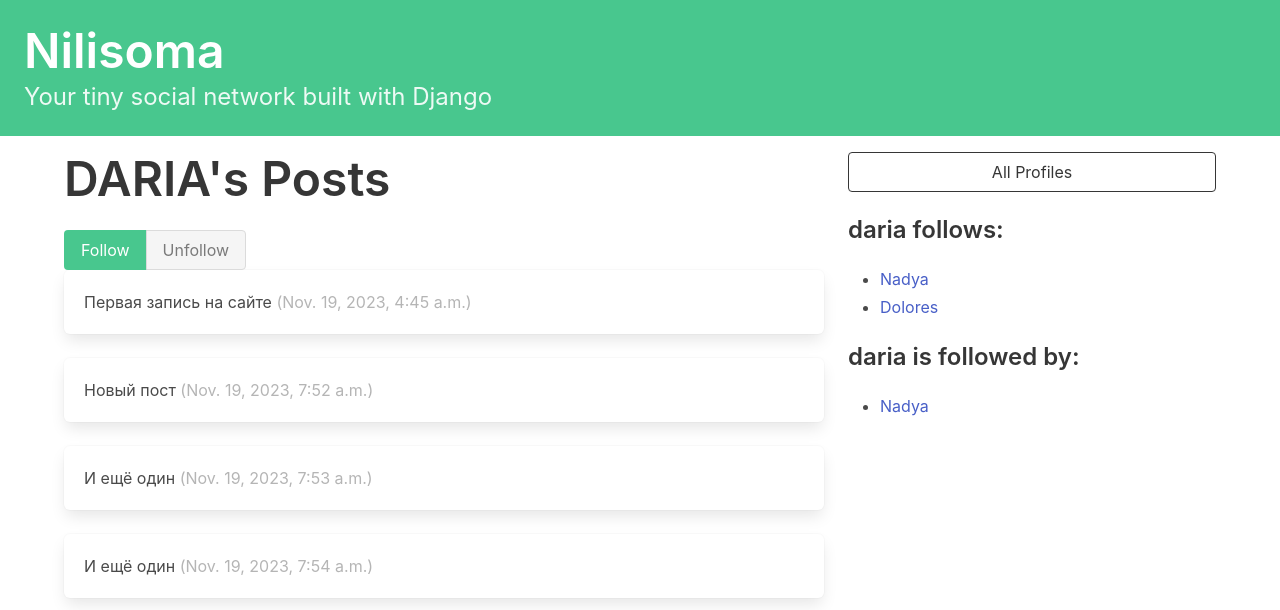
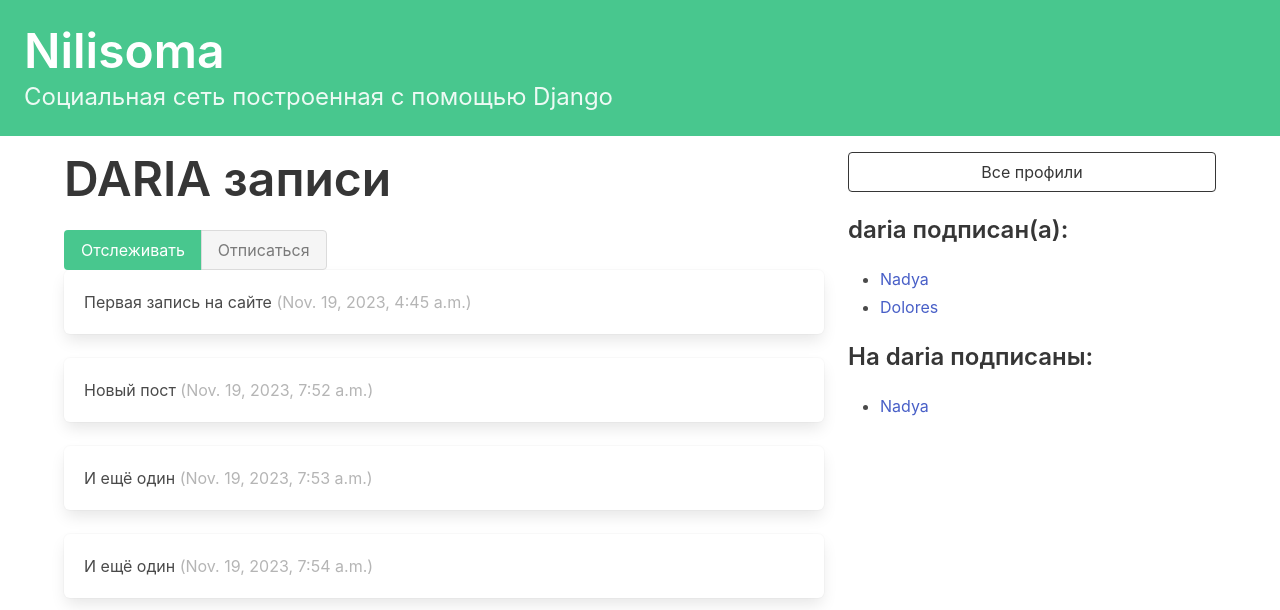
Before and after one commit to Mornyi/school_pr, a Django app: page /profile/2 in a window 1280 px wide. Shown: the top 610 px of the page. Run offline with Django 4.2, Linux system fonts and the light colour scheme; a user stored in the database is signed in; data comes from the database, SQL or seed files in the repository.

Commit message:
updated project files

```diff
--- a/nilisoma/templates/base.html
+++ b/nilisoma/templates/base.html
@@ -15,7 +15,7 @@
         <div class="hero-body">
             <h1 class="title is-1">Nilisoma</h1>
             <p class="subtitle is-4">
-                Your tiny social network built with Django
+                Социальная сеть построенная с помощью Django
             </p>
         </div>
     </section>
--- a/nilisoma/templates/nilisoma/profile.html
+++ b/nilisoma/templates/nilisoma/profile.html
@@ -10,18 +10,18 @@
     <div class="block">
 
     <h1 class="title is-1">
-        {{profile.user.username|upper}}'s Posts
+        {{profile.user.username|upper}} записи
     </h1>
 
     <form method="post">
         {% csrf_token %}
         <div class="buttons has-addons">
             {% if profile in user.profile.follows.all %}
-                <button class="button is-success is-static">Follow</button>
-                <button class="button is-danger" name="follow" value="unfollow">Unfollow</button>
+                <button class="button is-success is-static">Отслеживать</button>
+                <button class="button is-danger" name="follow" value="unfollow">Отписаться</button>
             {% else %}
-                <button class="button is-success" name="follow" value="follow">Follow</button>
-                <button class="button is-danger is-static">Unfollow</button>
+                <button class="button is-success" name="follow" value="follow">Отслеживать</button>
+                <button class="button is-danger is-static">Отписаться</button>
             {% endif %}
         </div>
     </form>
@@ -50,14 +50,14 @@
     <div class="block">
         <a href="{% url 'nilisoma:profile_list' %}">
             <button class="button is-dark is-outlined is-fullwidth">
-                All Profiles
+                Все профили
             </button>
         </a>
     </div>
 
     <div class="block">
         <h3 class="title is-4">
-            {{profile.user.username}} follows:
+            {{profile.user.username}} подписан(а):
         </h3>
         <div class="content">
             <ul>
@@ -74,7 +74,7 @@
 
     <div class="block">
         <h3 class="title is-4">
-            {{profile.user.username}} is followed by:
+            На {{profile.user.username}} подписаны:
         </h3>
         <div class="content">
             <ul>
--- a/nilisoma/views.py
+++ b/nilisoma/views.py
@@ -3,19 +3,19 @@ from .forms import RecordForm
 from django.shortcuts import render, redirect
 
 def dashboard(request):
+    form = RecordForm(request.POST or None)
     if request.method == "POST":
-        form = RecordForm(request.POST or None)
         if form.is_valid():
             record = form.save(commit=False)
             record.user = request.user
             record.save()
-            return redirect("dwitter:dashboard")
+            return redirect("nilisoma:dashboard")
 
-        followed_records = Record.objects.filter(
+    followed_records = Record.objects.filter(
         user__profile__in=request.user.profile.follows.all()
     ).order_by("-created_at")
 
-    return render(request, "nilisoma/dashboard.html", {"form": form, "dweets": followed_records},)
+    return render(request, "nilisoma/dashboard.html", {"form": form, "records": followed_records},)
 
 
 def profile_list(request):
```
Also changed, not shown: nilisoma/templates/nilisoma/dashboard.html (+8 -9 lines), nilisoma/models.py (line endings or trailing spaces).
